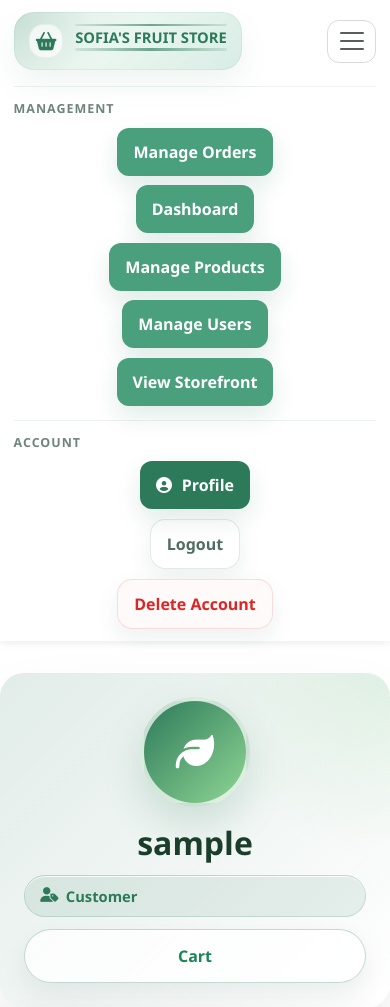
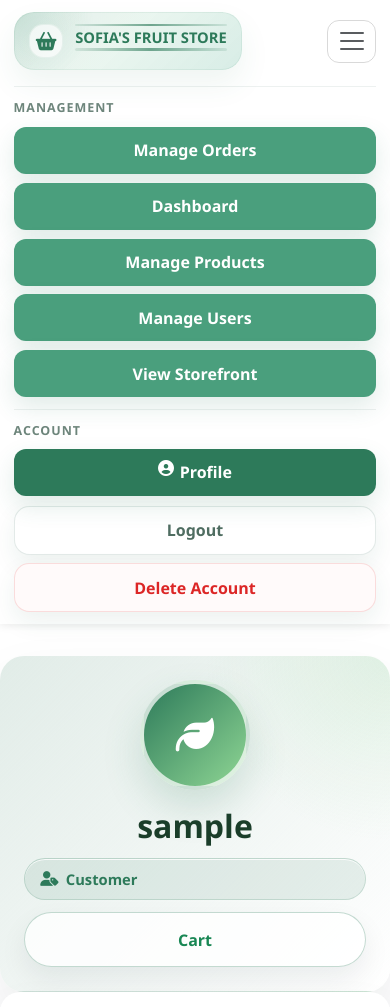
Before and after one commit to klamoste/FruitStore, a Django app: page /accounts/profile/ in a window 390 px wide, after a click that opens the changed part. Shown: the top 1007 px of the page. Run offline with Django 5.2, Linux system fonts and the light colour scheme; the visitor is signed in with stand-in values (Sample User, id 1); data comes from the database, SQL or seed files in the repository; data that the repository does not hold is empty.

Commit message:
Tighten mobile navbar spacing

```diff
--- a/templates/base.html
+++ b/templates/base.html
@@ -567,25 +567,32 @@
             }
             .navbar-menu-shell {
                 align-items: stretch;
-                gap: 0.9rem;
+                gap: 0.75rem;
                 max-width: none;
                 flex: none;
             }
             .nav-group-shell {
                 align-items: stretch;
-                padding-top: 0.8rem;
+                padding-top: 0.75rem;
             }
             .nav-group {
-                justify-content: stretch;
-                gap: 0.6rem;
+                flex-direction: column;
+                align-items: stretch;
+                justify-content: flex-start;
+                gap: 0.55rem;
+                width: 100%;
+            }
+            .nav-group .nav-item {
+                width: 100%;
             }
 
             .nav-link {
-                padding: 0.75rem 1rem !important;
+                padding: 0.72rem 1rem !important;
                 margin: 0;
-                display: block;
+                display: flex;
                 width: 100%;
-                text-align: left;
+                justify-content: center;
+                text-align: center;
             }
             .nav-group-label {
                 margin-bottom: 0;
@@ -593,10 +600,12 @@
             .logout-form,
             .logout-link {
                 width: 100%;
-                text-align: left;
             }
             .logout-link {
+                justify-content: center;
+                text-align: center;
                 padding-left: 1rem !important;
+                padding-right: 1rem !important;
             }
             footer {
                 margin-top: 2.5rem;
```
